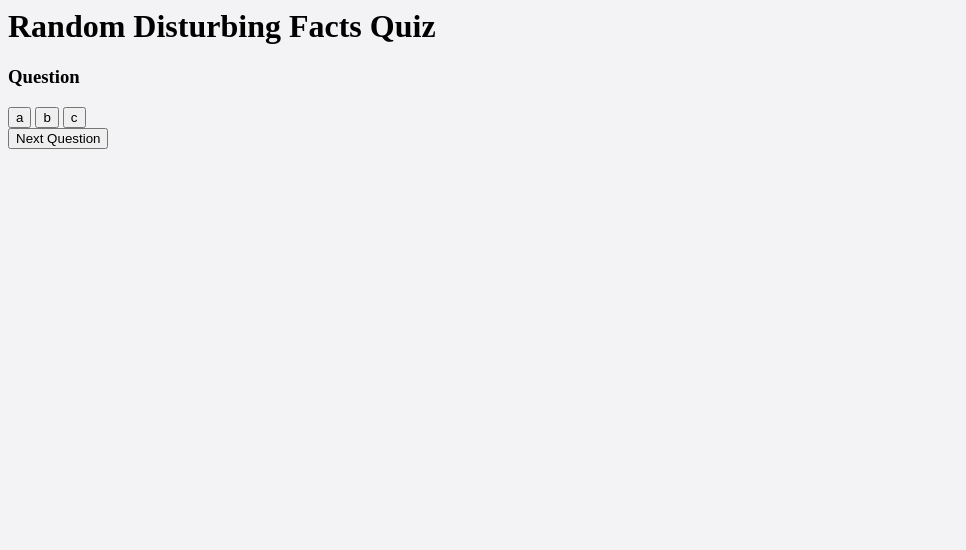
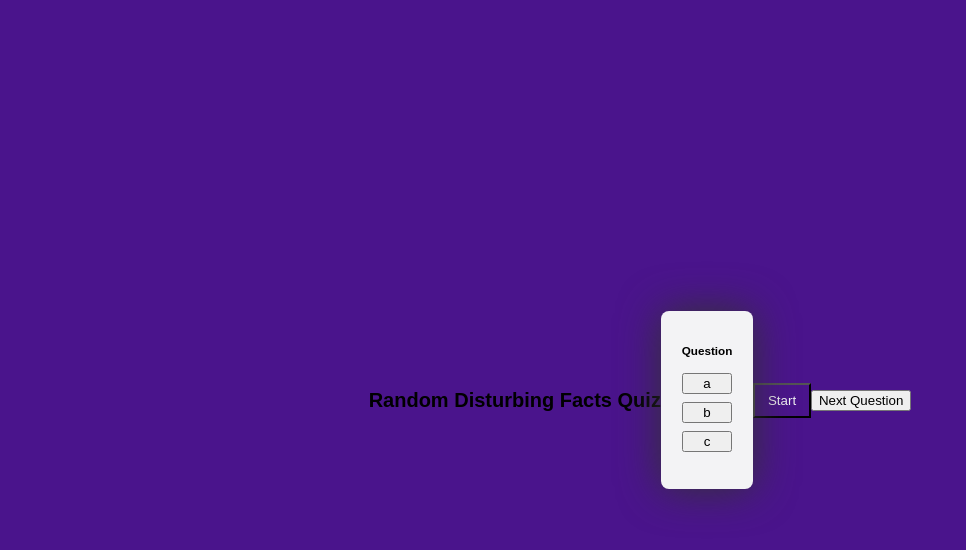
Before and after one commit to staten-island-tech/quizgame-carina-sunnie, a website built with Parcel: page src/index.html in a window 1280 px wide. Shown: the whole page, without its empty margins (0-966 px from the left). Built offline with nearby package versions, Linux system fonts and the light colour scheme.

Commit message:
scss n such

```diff
--- a/src/index.html
+++ b/src/index.html
@@ -8,6 +8,7 @@
 </head>
 <body>
   <h1>Random Disturbing Facts Quiz</h1>
+  <div class="container" class="hide">
     <div class="q-container">
       <h3 id="question">Question</h3>
 
@@ -17,7 +18,9 @@
         <button id="c">c</button>
       </div>
     </div>
-  <button id="next-btn">Next Question</button>
+  </div>
+  <div class="play"> <button id="start-button" class="start-button button">Start</button>
+    <button id="next-button button hide">Next Question</button></div>
 
   <script src="js/apps.js"></script>
 </body>
--- a/src/scss/main.scss
+++ b/src/scss/main.scss
@@ -1,5 +1,23 @@
+$neutral: #4a148c;
+$wrong: #ff1744;
+$correct: #2962ff;
+$white: rgba(243, 243, 245, 255);
+
+@function color($color-name) {
+  @return map-get($colors, $color-name);
+}
 body {
-  background-color: rgba(243, 243, 245, 255);
+  // background-color: rgba(243, 243, 245, 255);
+  background-color: $neutral;
+  padding: 0;
+  margin: 0;
+  display: flex;
+  width: 100vw;
+  height: 100vh;
+  justify-content: center;
+  align-items: center;
+  font-family: Arial, Helvetica, sans-serif;
+  font-size: 62.5%;
 }
 .QuestionOne,
 .QuestionTwo,
@@ -9,16 +27,55 @@ body {
 .ansChoiceOne {
   //same here;;;this is last minute stuff here anywho???plzgod
 }
-#submit {
-  //good ol button css
+.body.correct {
+  backgroud-color: $correct;
+  border: solid;
+  border-color: $neutral;
+  border-width: thick;
 }
-submit:active {
-  //by active i mean on click but i think thats right. could just do hover tho maybe?>>?>?
-  margin: 0;
-  padding: 0;
-  box-sizing: border-box;
-  font-size: 62.5%;
-  font-family: Arial, Helvetica, sans-serif;
-  font-size: 62.5%;
-  background-color: red;
+.body.wrong {
+  backgroud-color: $wrong;
+  border: solid;
+
+  border-width: thick;
 }
+.q-container {
+  max-width: 80%;
+  background-color: $white;
+  border-radius: 0.5rem;
+  padding: 1.3rem;
+  filter: drop-shadow(0 0 1.3rem #333);
+}
+.answerchoices-box {
+  display: grid;
+  gap: 0.5rem;
+  margin: 1rem 0;
+}
+.button {
+  background-color: $neutral;
+  color: $white;
+  border-radius: 0.2rem;
+  padding: 0.3rem 0.6rem;
+}
+.button:hover {
+  border-color: $white;
+  border-width: thick;
+}
+.button.correct {
+  background-color: $correct;
+}
+.start-button,
+.next-button {
+  border-radius: 0;
+  padding: 0.5rem 0.8rem;
+}
+.play {
+  display: flex;
+  justify-content: center;
+  align-items: center;
+}
+
+.hide {
+  display: none;
+}
+//by active i mean on click but i think thats right. could just do hover tho maybe?>>?>?
```
Lines whose indentation alone changed are shown as unchanged.
